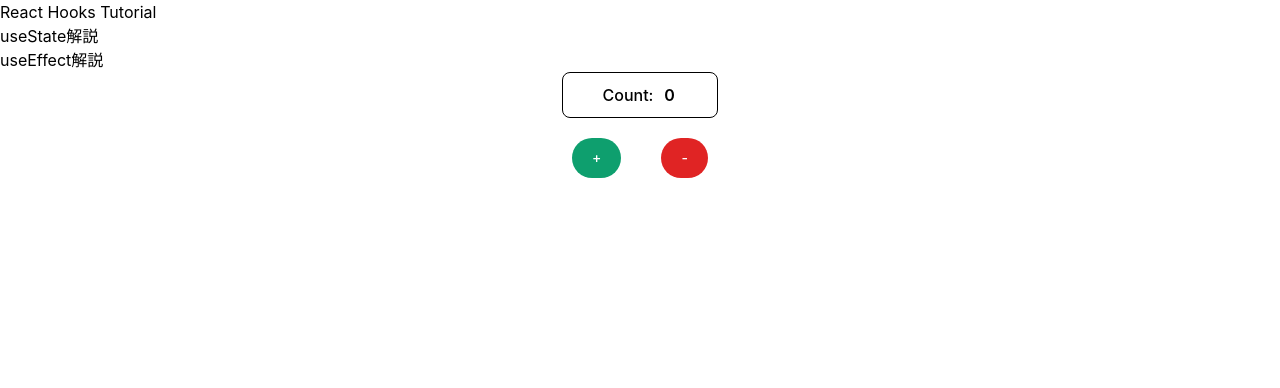
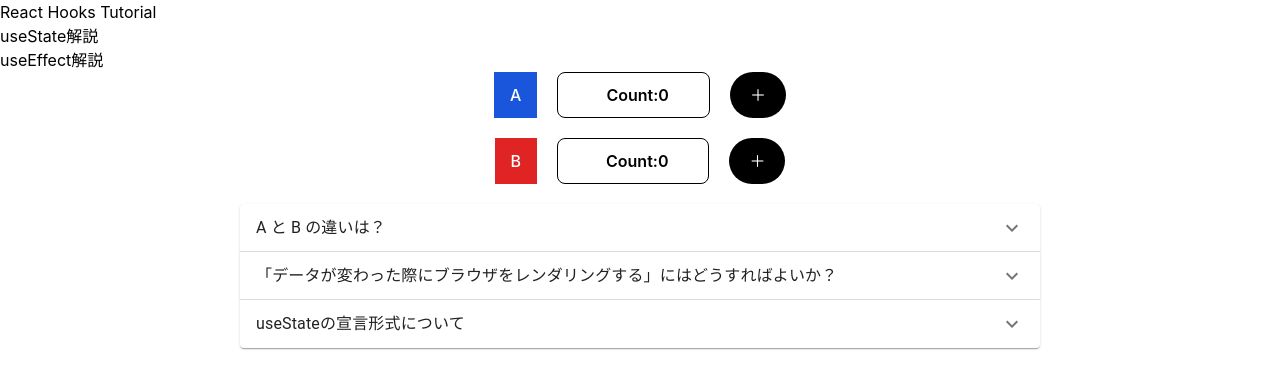
Before and after one commit to Teppeichang/react_hooks_tutorial, a React (Create React App) app: page /usestate in a window 1280 px wide. Shown: the top 388 px of the page. Built offline with nearby package versions, Linux system fonts and the light colour scheme.

Commit message:
Feat: useState解説ページ

```diff
--- a/package.json
+++ b/package.json
@@ -3,6 +3,10 @@
   "version": "0.1.0",
   "private": true,
   "dependencies": {
+    "@emotion/react": "^11.10.5",
+    "@emotion/styled": "^11.10.5",
+    "@mui/icons-material": "^5.10.16",
+    "@mui/material": "^5.10.16",
     "@testing-library/jest-dom": "^5.16.5",
     "@testing-library/react": "^13.4.0",
     "@testing-library/user-event": "^13.5.0",
--- a/src/App.jsx
+++ b/src/App.jsx
@@ -1,4 +1,3 @@
-import './index.css';
 import { BrowserRouter, Link, Routes, Route } from "react-router-dom";
 import UseStatePage from "./pages/UseStatePage";
 
--- a/src/pages/UseStatePage.jsx
+++ b/src/pages/UseStatePage.jsx
@@ -1,36 +1,165 @@
 import { useState } from "react";
+import Accordion from "@mui/material/Accordion";
+import AccordionSummary from "@mui/material/AccordionSummary";
+import AccordionDetails from "@mui/material/AccordionDetails";
+import Typography from "@mui/material/Typography";
+import ExpandMoreIcon from "@mui/icons-material/ExpandMore";
+import { Box } from "@mui/system";
 
 const UseStatePage = () => {
   const [count, setCount] = useState(0);
+
+  let count_2 = 0;
+  const handleClick = () => {
+    count_2++;
+    console.log(count_2);
+  };
+
   return (
     <div className="flex flex-col justify-center items-center">
-      <div>
-        <button
-          type="button"
-          class="inline-flex items-center px-10 py-2.5 font-medium text-center bg-white border border-black rounded-lg"
-        >
-          Count:
-          <span class="inline-flex justify-center items-center ml-2 w-4 h-4 font-semibold">
-            {count}
-          </span>
+      <div className="flex">
+        <button type="button" className="px-4 font-medium text-center text-white bg-blue-700 mr-5">
+          A
         </button>
-      </div>
-      <div className="mt-5">
-        <button
-          type="button"
-          class="text-white bg-green-500 hover:bg-green-600 font-medium rounded-full text-sm px-5 py-2.5 text-center mr-5 mb-2"
-          onClick={() => setCount(count + 1)}
-        >
-          +
+        <button className="px-10 py-2.5 font-medium text-center bg-white border border-black rounded-lg">
+          <span className="ml-2 w-4 h-4 font-semibold">Count:{count}</span>
         </button>
         <button
           type="button"
-          class="text-white bg-red-600 hover:bg-red-700 font-medium rounded-full text-sm px-5 py-2.5 text-center ml-5 mb-2"
-          onClick={() => setCount(count - 1)}
+          className="text-white bg-black font-medium rounded-full px-5 py-2.5 text-center ml-5"
+          onClick={() => setCount(count + 1)}
         >
-          -
+          ＋
         </button>
       </div>
+      <div className="flex mt-5 mb-5">
+        <button type="button" className="px-4 font-medium text-center text-white bg-red-600 mr-5">
+          B
+        </button>
+        <button className="px-10 py-2.5 font-medium text-center bg-white border border-black rounded-lg">
+          <span className="ml-2 w-4 h-4 font-semibold">Count:{count_2}</span>
+        </button>
+        <button
+          type="button"
+          className="text-white bg-black font-medium rounded-full px-5 py-2.5 text-center ml-5"
+          onClick={handleClick}
+        >
+          ＋
+        </button>
+      </div>
+      <Box sx={{width: 800}}>
+        <Accordion>
+          <AccordionSummary expandIcon={<ExpandMoreIcon />}>
+            <Typography>A と B の違いは？</Typography>
+          </AccordionSummary>
+          <AccordionDetails>
+            <Typography>
+              A は
+              Countの状態が管理されている。なので＋ボタンをクリックした際に数値の変更がレンダリングされる。
+              <br />
+              B は
+              Countの状態が管理されていない。なので＋ボタンをクリックした際に数値の変更がレンダリングされない。なのでボタンを何度クリックしてもCountの数値は
+              0 のまま。
+              <br />
+              だが、Bに関しても数値自体に変更は生じている。
+              <br />B を A
+              と同じ挙動にするためには「データが変わった際にブラウザをレンダリングする」ようにしてあげる必要がある。
+            </Typography>
+          </AccordionDetails>
+        </Accordion>
+        <Accordion>
+          <AccordionSummary expandIcon={<ExpandMoreIcon />}>
+            <Typography>
+              「データが変わった際にブラウザをレンダリングする」にはどうすればよいか？
+            </Typography>
+          </AccordionSummary>
+          <AccordionDetails>
+            <Typography>
+              結論: useState というフックを使う。
+              <br />
+              <code className="bg-slate-200 block mb-5">
+                import {"{"} useState {"}"} from "react";
+                <br />
+                const CountComponent = () => {'{'}
+                <br />
+                  <p className="ml-3">const [count, setCount] = (0);</p>
+                  <p className="ml-3">// 以下略</p>
+                {'}'}
+              </code>
+              上記サンプルコードの記述の意味は以下の通り↓
+              <br />
+              <code className="bg-slate-200 block">
+                import {"{"} useState {"}"} from "react";
+                <br />
+                // フックを使う際は import 記述が必要(useState以外のフックに関しても同様)
+              </code>
+              <code className="bg-slate-200 block mt-5 mb-5">
+              const [count, setCount] = (0);
+              <br />
+              // const [Countの現在の状態(state), Countのstateを更新するための関数] = (初期値)
+              </code>
+              useStateを使わないと、変数の中身は変わってもその状態がReact側で保持されず、かつ変更を反映させる関数もないので変数更新時のレンダリングが行われない。
+              <br />
+              useStateを使うことで、変数の状態がReactで保持されて、変更を反映させる関数(=set〇〇)が変数に変更が生じると動作するので、変数更新時のレンダリングが行われる。
+              <br />
+              <br />
+              変数の更新と同時にレンダリングを実現するには、useStateの「変更を反映させる関数」を変数の更新を行うイベントに合わせて発火させる必要がある。
+              <br/>
+              例えば、A の動作を再現する場合のコードは以下の通り↓
+              <code className="bg-slate-200 block mt-5 mb-5">
+                const CountComponent = () => {'{'}<br/>
+                const [count, setCount] = useState(0);<br/>
+                return (<br/>
+                  <p className="ml-5">&lt;div&gt;<br/></p>
+                  <p className="ml-10">// return 内でJavaScript変数・関数を呼び出す場合はオブジェクトリテラルで囲う必要がある<br/></p>
+                  <p className="ml-10">&lt;button&gt;&lt;span&gt; Count: {'{'}count{'}'} &lt;/span&gt;&lt;/button&gt;<br/></p>
+                  <p className="ml-10">&lt;button type="button" onClick={'{'}() => setCount(count + 1){'}'} &gt;＋&lt;/button&gt;<br/></p>
+                  <p className="ml-5">&lt;/div&gt;<br/></p>
+                )
+              </code>
+              buttonのonClick属性に、「変更を反映させる関数」を設定することで、「変更を反映させる関数」がイベントハンドラとなり、ボタンクリックと同時にCountの数値が更新、ブラウザがレンダリングされる。<br /><br />
+              参考：以下の記述でもOK<br />
+              <code className="bg-slate-200 block mt-5 mb-5">
+                const CountComponent = () => {'{'}<br/>
+                const [count, setCount] = useState(0);<br/>
+                const handleClick = () => {'{'}<br />
+                <p className="ml-5">count + 1;</p>
+                {'}'}<br/>
+                return (<br/>
+                  <p className="ml-5">&lt;div&gt;<br/></p>
+                  <p className="ml-10">&lt;button&gt;&lt;span&gt; Count: {'{'}count{'}'} &lt;/span&gt;&lt;/button&gt;<br/></p>
+                  <p className="ml-10">&lt;button type="button" onClick={'{'}handleClick{'}'} &gt;＋&lt;/button&gt;<br/></p>
+                  <p className="ml-5">&lt;/div&gt;<br/></p>
+                )
+              </code>
+            </Typography>
+          </AccordionDetails>
+        </Accordion>
+        <Accordion>
+          <AccordionSummary expandIcon={<ExpandMoreIcon />}>
+            <Typography>useStateの宣言形式について</Typography>
+          </AccordionSummary>
+          <AccordionDetails>
+            <Typography>
+              <code className="bg-slate-200 block mb-5">
+                const [count, setCount] = useState(0)
+              </code>
+              useStateは上記のように配列形式で変数宣言をしている。これは「分割代入」と呼ばれるJavaScript構文で、count と setCount という2つの変数を作って、useStateから返される値の1つ目を count に、2つ目を setCount に代入するというもの。
+              <br />
+              下記のコードと同様の意味である↓
+              <br />
+              <code className="bg-slate-200 block mt-5 mb-5">
+                let countStateVariable = useState(0)<br />
+                let count = countStateVariable[0]<br />
+                let setCount = countStateVariable[1]<br />
+              </code>
+              useStateで変数を宣言する際、ペア、つまり2つの要素を含んだ配列が返される。<br/>
+              1つ目の要素はstateの現在の値、2つ目の要素はstateを更新するための関数である。<br/>
+              これらには特定の意味があり、アクセスする際に 変数名[0]とか変数名[1] ではわかりづらいので、分割代入を用いている。
+            </Typography>
+          </AccordionDetails>
+        </Accordion>
+      </Box>
     </div>
   );
 };
```
Also changed, not shown: 1 other file (tests, documents, lock files or other folders).
